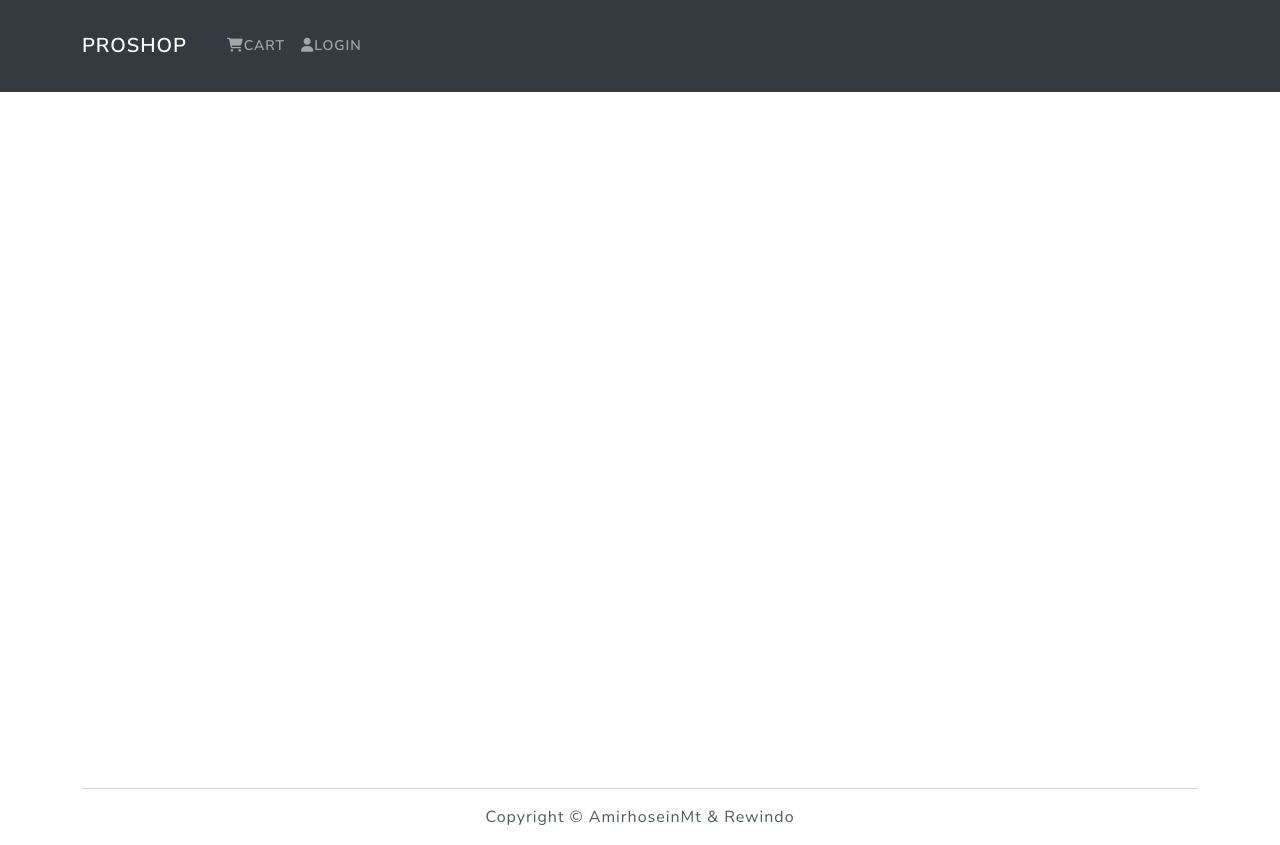
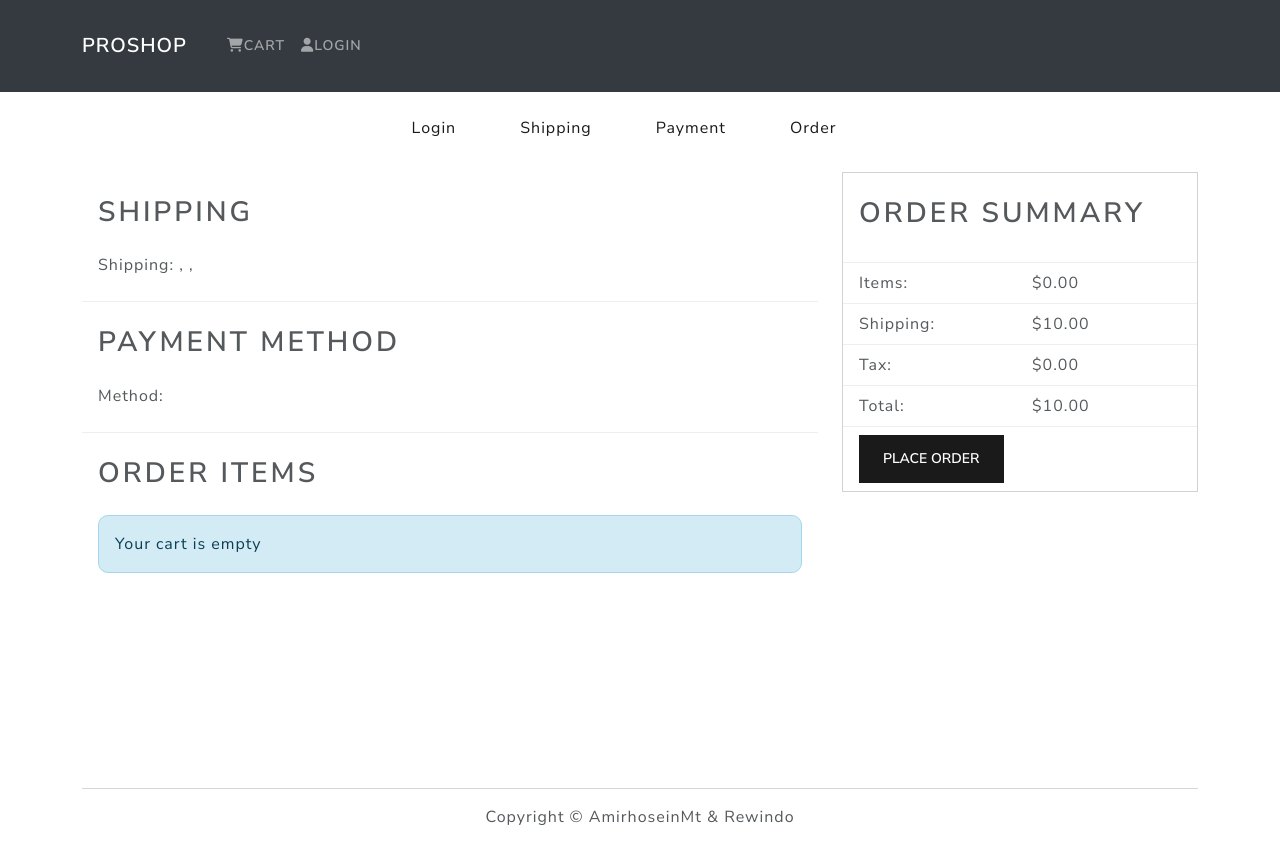
Before and after one commit to rewindo21/DjangoXReact, a React (Vite) app in the folder frontend/: page /placeorder in a window 1280 px wide. Built offline with nearby package versions, Linux system fonts and the light colour scheme.

Commit message:
building placeOrderScreen

```diff
--- a/frontend/src/App.jsx
+++ b/frontend/src/App.jsx
@@ -10,6 +10,7 @@
 import ProfileScreen from './screens/ProfileScreen'
 import ShippingScreen from './screens/ShippingScreen'
 import PaymentScreen from './screens/PaymentScreen'
+import PlaceOrderScreen from './screens/PlaceOrderScreen'
 
 function App() {
 
@@ -24,6 +25,7 @@
             <Route path='/register' element={<RegisterScreen />}/>
             <Route path='/profile' element={<ProfileScreen />}/>
             <Route path='/login/shipping' element={<ShippingScreen />}/>
+            <Route path='/placeorder' element={<PlaceOrderScreen />}/>
             <Route path='/payment' element={<PaymentScreen />}/>
             <Route path='/product/:id' element={<ProductScreen />}/>
             <Route path='/cart/:id?' element={<CartScreen />}/>
--- /dev/null
+++ b/frontend/src/screens/PlaceOrderScreen.jsx
@@ -0,0 +1,157 @@
+import React, { useState, useEffect } from "react";
+import { useNavigate, Link } from "react-router-dom";
+import { Button, Row, Col, ListGroup, Image, Card } from "react-bootstrap";
+import { useDispatch, useSelector } from "react-redux";
+import Message from "../components/Message";
+import CheckoutSteps from "../components/CheckoutSteps";
+
+const PlaceOrderScreen = () => {
+  const cart = useSelector((state) => state.cart);
+
+  cart.itemsPrice = cart.cartItems
+    .reduce((acc, item) => acc + item.price * item.qty, 0)
+    .toFixed(2);
+  cart.shippingPrice = (cart.itemsPrice > 100 ? 0 : 10).toFixed(2);
+  cart.taxPrice = Number(0.082 * cart.itemsPrice).toFixed(2);
+
+  cart.totalPrice = (
+    Number(cart.itemsPrice) +
+    Number(cart.shippingPrice) +
+    Number(cart.taxPrice)
+  ).toFixed(2);
+
+  const placeOrder = () => {
+    console.log("Place order");
+    // dispatch(createOrder({
+    //     orderItems: cart.cartItems,
+    //     shippingAddress: cart.shippingAddress,
+    //     paymentMethod: cart.paymentMethod,
+    //     itemsPrice: cart.itemsPrice,
+    //     shippingPrice: cart.shippingPrice,
+    //     taxPrice: cart.taxPrice,
+    //     totalPrice: cart.totalPrice,
+    // }))
+  };
+
+  return (
+    <div>
+      <CheckoutSteps step1 step2 step3 step4 />
+
+      <Row>
+        <Col md={8}>
+          <ListGroup variant="flush">
+            <ListGroup.Item>
+              <h2>Shipping</h2>
+
+              <p>
+                <strong>Shipping: </strong>
+                {cart.shippingAddress.address}, {cart.shippingAddress.city}
+                {"  "}
+                {cart.shippingAddress.postalCode},{"  "}
+                {cart.shippingAddress.country}
+              </p>
+            </ListGroup.Item>
+
+            <ListGroup.Item>
+              <h2>Payment Method</h2>
+              <p>
+                <strong>Method: </strong>
+                {cart.paymentMethod}
+              </p>
+            </ListGroup.Item>
+
+            <ListGroup.Item>
+              <h2>Order Items</h2>
+              {cart.cartItems.length === 0 ? (
+                <Message variant="info">Your cart is empty</Message>
+              ) : (
+                <ListGroup variant="flush">
+                  {cart.cartItems.map((item, index) => (
+                    <ListGroup.Item key={index}>
+                      <Row>
+                        <Col md={1}>
+                          <Image
+                            src={item.image}
+                            alt={item.name}
+                            fluid
+                            rounded
+                          />
+                        </Col>
+
+                        <Col>
+                          <Link to={`/product/${item.product}`}>
+                            {item.name}
+                          </Link>
+                        </Col>
+
+                        <Col md={4}>
+                          {item.qty} X ${item.price} = $
+                          {(item.qty * item.price).toFixed(2)}
+                        </Col>
+                      </Row>
+                    </ListGroup.Item>
+                  ))}
+                </ListGroup>
+              )}
+            </ListGroup.Item>
+          </ListGroup>
+        </Col>
+
+        <Col md={4}>
+          <Card>
+            <ListGroup variant="flush">
+              <ListGroup.Item>
+                <h2>Order Summary</h2>
+              </ListGroup.Item>
+
+              <ListGroup.Item>
+                <Row>
+                  <Col>Items:</Col>
+                  <Col>${cart.itemsPrice}</Col>
+                </Row>
+              </ListGroup.Item>
+
+              <ListGroup.Item>
+                <Row>
+                  <Col>Shipping:</Col>
+                  <Col>${cart.shippingPrice}</Col>
+                </Row>
+              </ListGroup.Item>
+
+              <ListGroup.Item>
+                <Row>
+                  <Col>Tax:</Col>
+                  <Col>${cart.taxPrice}</Col>
+                </Row>
+              </ListGroup.Item>
+
+              <ListGroup.Item>
+                <Row>
+                  <Col>Total:</Col>
+                  <Col>${cart.totalPrice}</Col>
+                </Row>
+              </ListGroup.Item>
+
+              {/* <ListGroup.Item>
+                {error && <Message variant="danger">{error}</Message>}
+              </ListGroup.Item> */}
+
+              <ListGroup.Item>
+                <Button
+                  type="button"
+                  className="btn-block"
+                  disabled={cart.cartItems === 0}
+                  onClick={placeOrder}
+                >
+                  Place Order
+                </Button>
+              </ListGroup.Item>
+            </ListGroup>
+          </Card>
+        </Col>
+      </Row>
+    </div>
+  );
+};
+
+export default PlaceOrderScreen;
```
